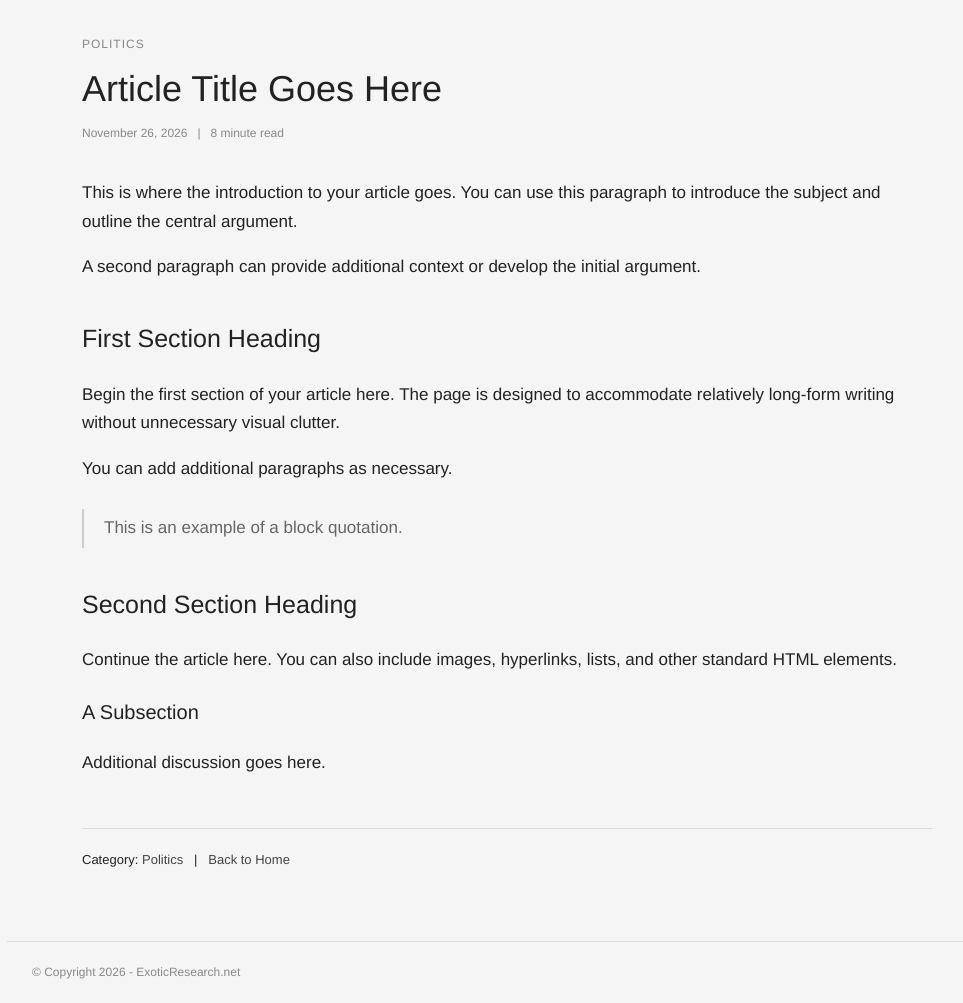
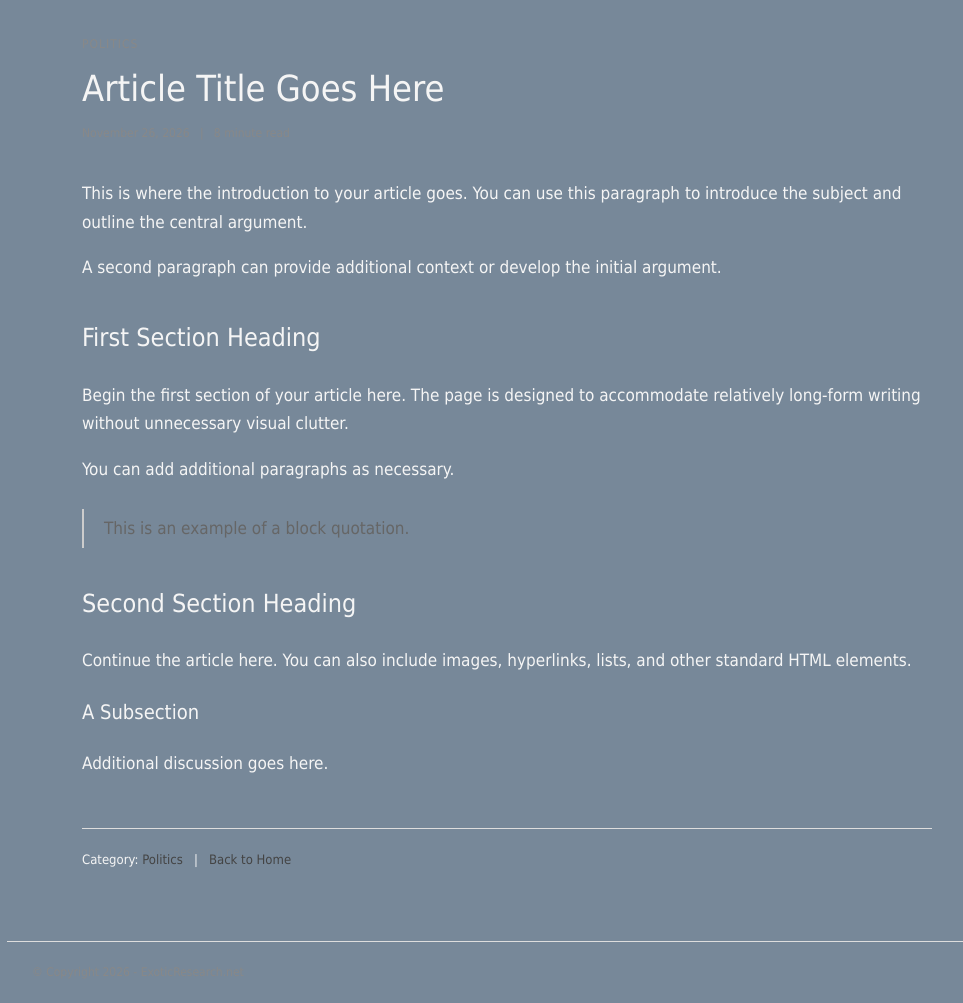
Before and after one commit to ideagenerator1/ideagenerator1.github.io, a plain HTML site: page index1.html in a window 1280 px wide. Shown: the part 140-1143 px from the top of the page, without its empty margins (133-1096 px from the left). Drawn offline with Linux system fonts and the light colour scheme.

Commit message:
Update index1.html

```diff
--- a/index1.html
+++ b/index1.html
@@ -14,9 +14,9 @@
         body {
             margin: 0;
             padding: 0;
-            background: #F5F5F5;
+            background: #778899;
             color: #222222;
-            font-family: Helvetica, sans-serif;
+            font-family: Tahoma, sans-serif;
             line-height: 1.7;
         }
 
@@ -43,7 +43,7 @@
         }
 
         nav {
-            font-family: Helvetica, sans-serif;
+            font-family: Tahoma, sans-serif;
             font-size: 13px;
         }
 
@@ -55,10 +55,11 @@
             max-width: 900px;
             margin: 55px auto;
             padding: 0 25px;
+            color: #F5F5F5;
         }
 
         .category {
-            font-family: Helvetica, sans-serif;
+            font-family: Tahoma, sans-serif;
             font-size: 12px;
             text-transform: uppercase;
             letter-spacing: 1px;
@@ -74,7 +75,7 @@
         }
 
         .post-meta {
-            font-family: Helvetica, sans-serif;
+            font-family: Tahoma, sans-serif;
             font-size: 12px;
             color: #888888;
             margin-bottom: 35px;
@@ -112,7 +113,7 @@
             margin-top: 50px;
             padding-top: 20px;
             border-top: 1px solid #dddddd;
-            font-family: Helvetica, sans-serif;
+            font-family: Tahoma, sans-serif;
             font-size: 13px;
         }
 
@@ -122,7 +123,7 @@
             padding: 20px 25px;
             border-top: 1px solid #dddddd;
             color: #888888;
-            font-family: Helvetica, sans-serif;
+            font-family: Tahoma, sans-serif;
             font-size: 12px;
         }
 
```
